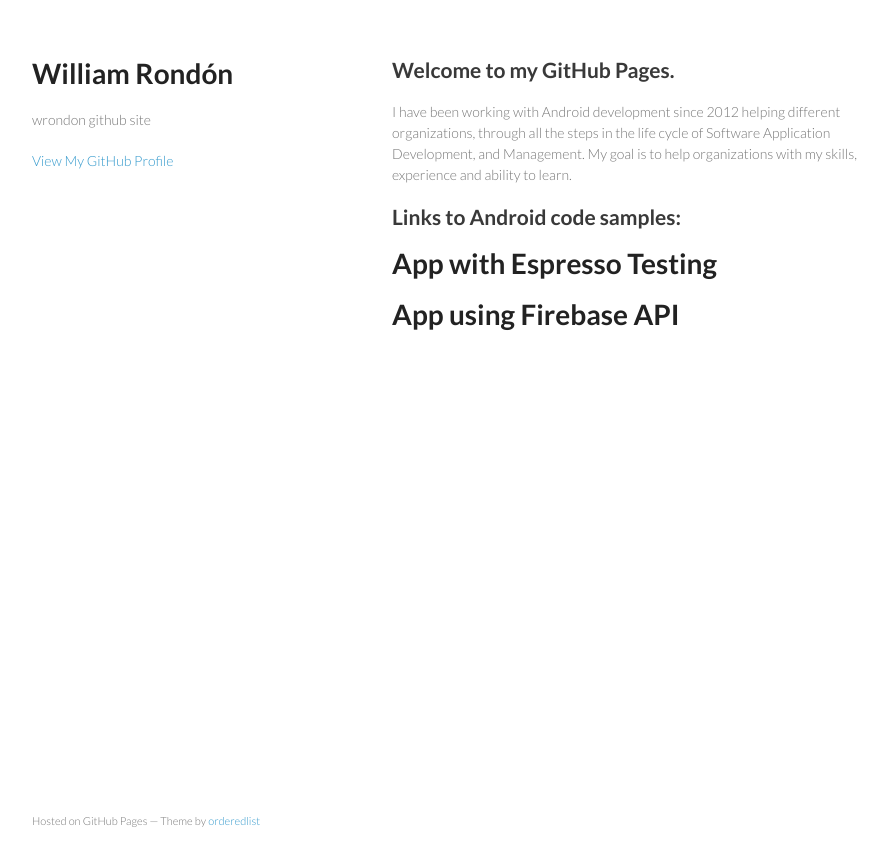
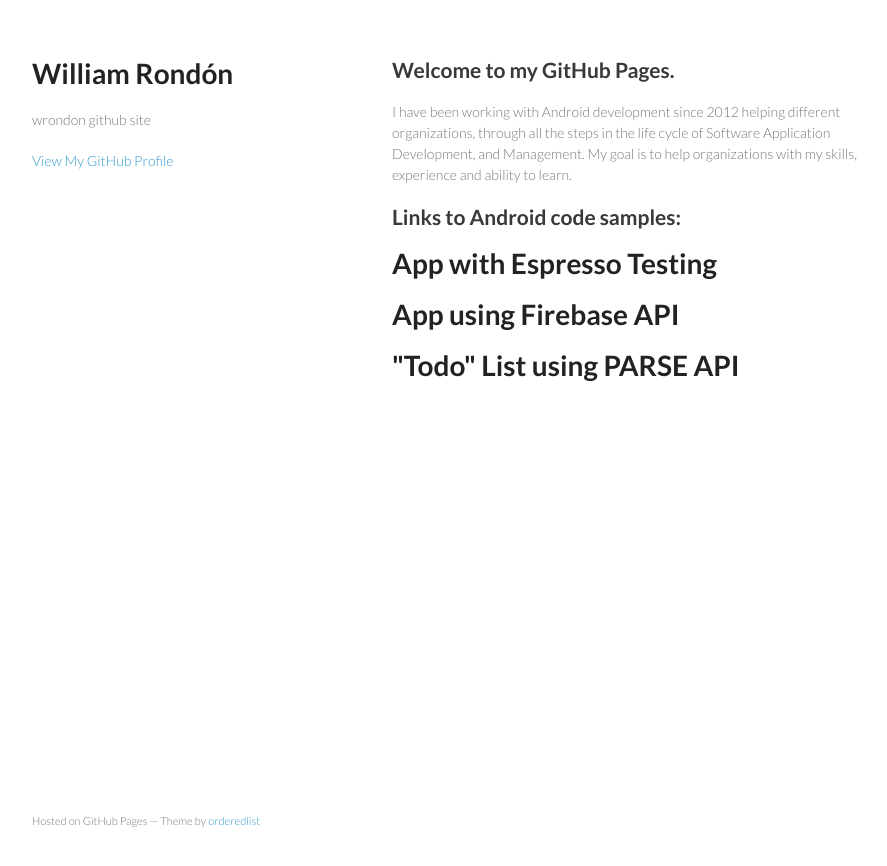
Before and after one commit to wrondon/wrondon.github.io, a Jekyll site: the page index.html, which Jekyll copies as it is, in a window 1280 px wide. Shown: the top 866 px of the page, without its empty margins (178-1065 px from the left). Built offline with Jekyll 4.4.1, drawn with Linux system fonts in a browser that asks for light colours.

Commit message:
Replace master branch with page content via GitHub

```diff
--- a/index.html
+++ b/index.html
@@ -38,6 +38,10 @@
 <h1>
 <a id="app-using-firebase-api" class="anchor" href="#app-using-firebase-api" aria-hidden="true"><span class="octicon octicon-link"></span></a><a href="http://wrondon.github.io/AppTestFirebase"><strong>App using Firebase API</strong></a>
 </h1>
+
+<h1>
+<a id="todo-list-using-parse-api" class="anchor" href="#todo-list-using-parse-api" aria-hidden="true"><span class="octicon octicon-link"></span></a><a href="http://wrondon.github.io/TodoListActivity/"><strong>"Todo" List using PARSE API</strong></a>
+</h1>
       </section>
       <footer>
         <p><small>Hosted on GitHub Pages &mdash; Theme by <a href="https://github.com/orderedlist">orderedlist</a></small></p>
--- a/params.json
+++ b/params.json
@@ -1 +1 @@
-{"name":"William Rondón","tagline":"wrondon github site","body":"## Welcome to my GitHub Pages.\r\nI have been working with Android development since 2012 helping different organizations, through all the steps in the life cycle of Software Application Development, and Management. My goal is to help organizations with my skills, experience and ability to learn.\r\n\r\n## Links to Android code samples:\r\n\r\n#     [**App with Espresso Testing**](http://wrondon.github.io/AppWithEspresso)\r\n\r\n#     [**App using Firebase API**](http://wrondon.github.io/AppTestFirebase)\r\n\r\n\r\n","google":"","note":"Don't delete this file! It's used internally to help with page regeneration."}
+{"name":"William Rondón","tagline":"wrondon github site","body":"## Welcome to my GitHub Pages.\r\nI have been working with Android development since 2012 helping different organizations, through all the steps in the life cycle of Software Application Development, and Management. My goal is to help organizations with my skills, experience and ability to learn.\r\n\r\n## Links to Android code samples:\r\n\r\n#     [**App with Espresso Testing**](http://wrondon.github.io/AppWithEspresso)\r\n\r\n#     [**App using Firebase API**](http://wrondon.github.io/AppTestFirebase)\r\n\r\n#     [**\"Todo\" List using PARSE API**](http://wrondon.github.io/TodoListActivity/)\r\n\r\n\r\n","google":"","note":"Don't delete this file! It's used internally to help with page regeneration."}
```
